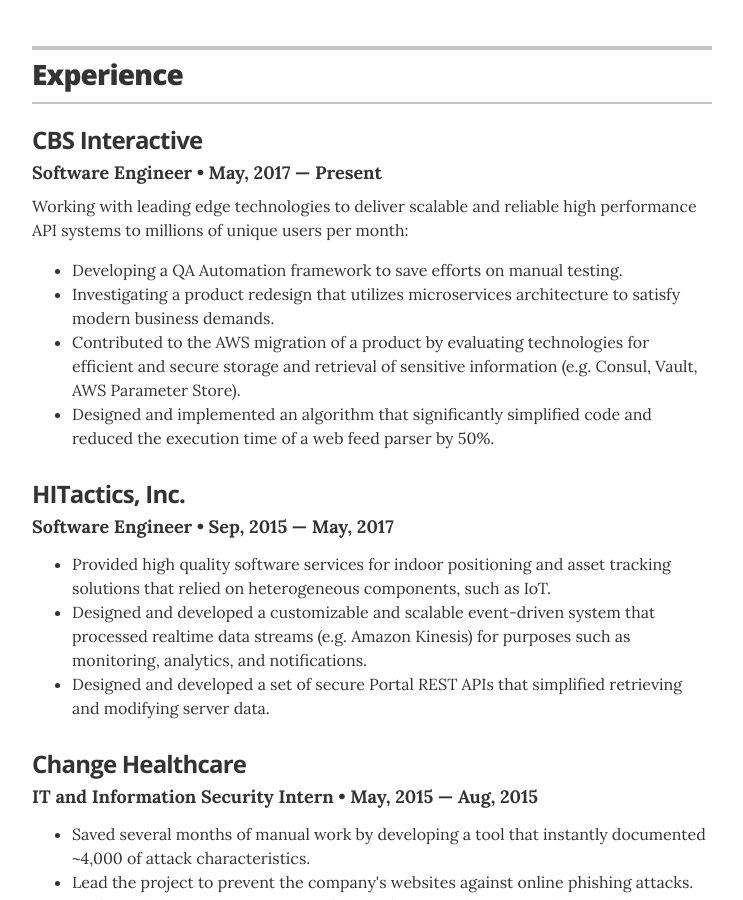
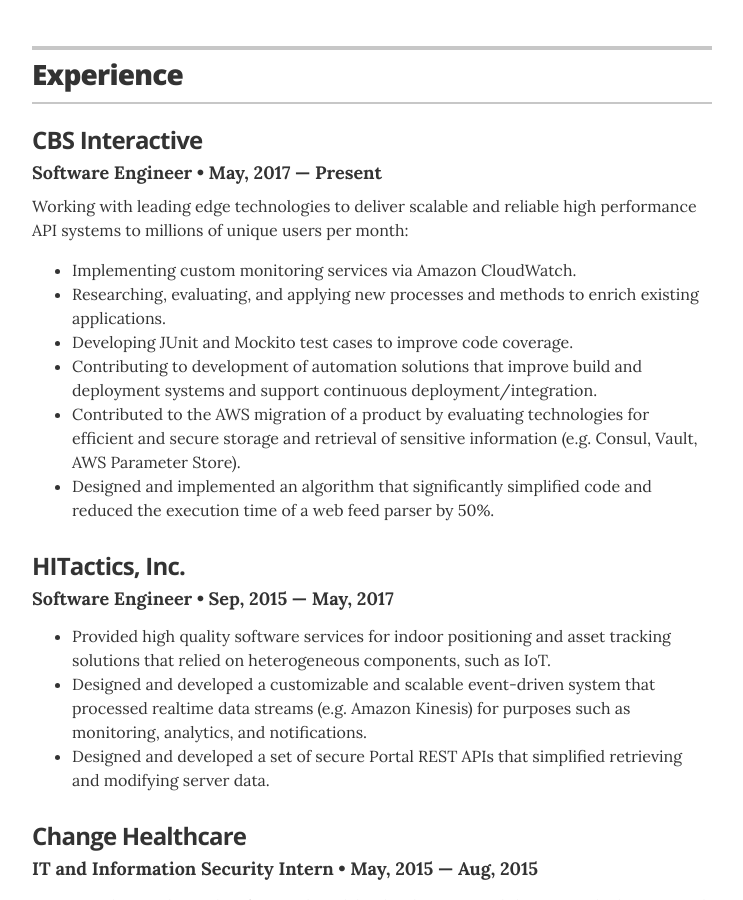
Before and after one commit to Vylegzv/Vylegzv.github.io, a Jekyll site: the page built from index.html, in a window 1280 px wide and 900 px high, scrolled down 512 px. Shown: the whole window, without its empty margins (268-1011 px from the left). Built offline with Jekyll 4.4.1, drawn with Linux system fonts in a browser that asks for light colours.

Commit message:
updated current job details

```diff
--- a/_layouts/resume.html
+++ b/_layouts/resume.html
@@ -66,14 +66,17 @@
           <p class="resume-item-copy">Working with leading edge technologies to deliver scalable and reliable
           high performance API systems to millions of unique users per month:</p>
           <ul class="resume-item-list">
-            <li>Developing a QA Automation framework to save efforts on manual testing.</li>
-            <li>Investigating a product redesign that utilizes microservices architecture to
-            satisfy modern business demands.</li>
-            <li>Contributed to the AWS migration of a product by evaluating technologies for
-            efficient and secure storage and retrieval of sensitive information
+            <li>Implementing custom monitoring services via Amazon CloudWatch.</li>
+            <li>Researching, evaluating, and applying new processes and methods to enrich
+            existing applications.</li>
+            <li>Developing JUnit and Mockito test cases to improve code coverage.</li>
+            <li>Contributing to development of automation solutions that improve build
+            and deployment systems and support continuous deployment/integration.</li>
+            <li>Contributed to the AWS migration of a product by evaluating technologies
+            for efficient and secure storage and retrieval of sensitive information
             (e.g. Consul, Vault, AWS Parameter Store).</li>
-            <li>Designed and implemented an algorithm that significantly simplified code and
-            reduced the execution time of a web feed parser by 50%.</li>
+            <li>Designed and implemented an algorithm that significantly simplified code
+            and reduced the execution time of a web feed parser by 50%.</li>
           </ul>
 
         </div>
```
Also changed, not shown: 1 other file.
